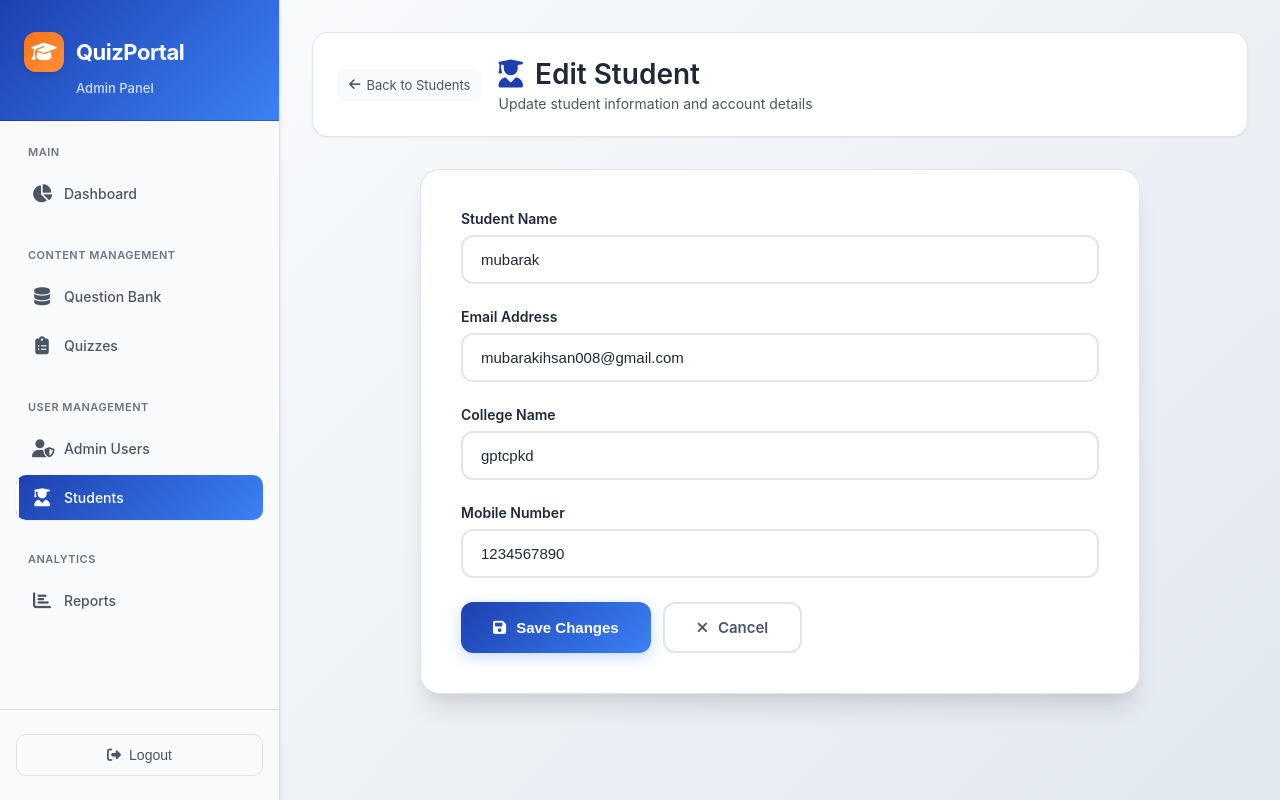
After one commit to IhsanMubarak18/Quizapp, a Django app: page /admin-panel/students/4/edit/ in a window 1280 px wide. The commit adds this page. Run offline with Django 3.2, Linux system fonts and the light colour scheme; a user stored in the database is signed in; data comes from the database, SQL or seed files in the repository.

Commit message:
student view problem solved

```diff
--- /dev/null
+++ b/video_app/templates/admin_panel/edit_student.html
@@ -0,0 +1,229 @@
+{% extends "admin_panel/base_admin.html" %}
+{% block title %}Edit Student — Admin{% endblock %}
+{% block extra_css %}
+<link rel="stylesheet" href="https://cdnjs.cloudflare.com/ajax/libs/font-awesome/6.4.0/css/all.min.css">
+<style>
+    .page-header {
+        display: flex;
+        align-items: center;
+        gap: 16px;
+        margin-bottom: 32px;
+        padding: 24px;
+        background: var(--bg-card);
+        border-radius: 16px;
+        border: 1px solid var(--border-light);
+        box-shadow: var(--shadow-sm);
+    }
+
+    .back-link {
+        background: var(--bg-hover);
+        border-radius: 8px;
+        padding: 8px 12px;
+        color: var(--text-secondary);
+        font-size: 13px;
+        text-decoration: none;
+        transition: all 0.2s ease;
+        display: inline-flex;
+        align-items: center;
+        gap: 6px;
+    }
+
+    .back-link:hover {
+        background: var(--brand-orange);
+        color: white;
+        transform: translateY(-1px);
+    }
+
+    .page-title {
+        font-size: 28px;
+        font-weight: 600;
+        color: var(--text-primary);
+        margin-bottom: 4px;
+        display: flex;
+        align-items: center;
+        gap: 12px;
+    }
+
+    .page-subtitle {
+        font-size: 14px;
+        color: var(--text-secondary);
+    }
+
+    .form-card {
+        background: var(--bg-card);
+        border: 1px solid var(--border-light);
+        border-radius: 20px;
+        padding: 40px;
+        box-shadow: 0 20px 25px -5px rgba(0, 0, 0, 0.1), 0 10px 10px -5px rgba(0, 0, 0, 0.04);
+        max-width: 720px;
+        margin: 0 auto 40px auto;
+        position: relative;
+        overflow: hidden;
+    }
+
+    .form-group {
+        margin-bottom: 24px;
+    }
+
+    .form-label {
+        display: block;
+        font-size: 14px;
+        font-weight: 600;
+        color: var(--text-primary);
+        margin-bottom: 8px;
+    }
+
+    .form-input {
+        width: 100%;
+        padding: 14px 18px;
+        border: 2px solid var(--border-light);
+        border-radius: 12px;
+        font-size: 15px;
+        transition: all 0.3s ease;
+        background: var(--bg-card);
+        color: var(--text-primary);
+        position: relative;
+    }
+
+    .form-input:focus {
+        outline: none;
+        border-color: var(--brand-orange);
+        box-shadow: 0 0 0 4px rgba(249, 115, 22, 0.1);
+        transform: translateY(-2px);
+    }
+
+    .form-actions {
+        display: flex;
+        gap: 12px;
+    }
+
+    .btn {
+        padding: 14px 32px;
+        border-radius: 12px;
+        font-size: 15px;
+        font-weight: 600;
+        text-decoration: none;
+        border: none;
+        cursor: pointer;
+        transition: all 0.3s ease;
+        display: inline-flex;
+        align-items: center;
+        gap: 10px;
+        position: relative;
+        overflow: hidden;
+    }
+
+    .btn::before {
+        content: '';
+        position: absolute;
+        top: 50%;
+        left: 50%;
+        width: 0;
+        height: 0;
+        border-radius: 50%;
+        background: rgba(255, 255, 255, 0.2);
+        transform: translate(-50%, -50%);
+        transition: width 0.6s, height 0.6s;
+    }
+
+    .btn:hover::before {
+        width: 300px;
+        height: 300px;
+    }
+
+    .btn-primary {
+        background: linear-gradient(135deg, var(--brand-blue), var(--primary-medium));
+        color: white;
+        box-shadow: 0 4px 15px rgba(59, 130, 246, 0.3);
+    }
+
+    .btn-primary:hover {
+        background: linear-gradient(135deg, var(--primary-medium), var(--brand-blue));
+        transform: translateY(-3px);
+        box-shadow: 0 8px 25px rgba(59, 130, 246, 0.4);
+    }
+
+    .btn-outline {
+        background: transparent;
+        border: 2px solid var(--border-light);
+        color: var(--text-secondary);
+    }
+
+    .btn-outline:hover {
+        background: var(--bg-hover);
+        border-color: var(--brand-orange);
+        color: var(--brand-orange);
+        transform: translateY(-2px);
+    }
+
+    @media (max-width: 768px) {
+        .form-actions {
+            flex-direction: column;
+        }
+
+        .page-header {
+            flex-direction: column;
+            align-items: stretch;
+            gap: 16px;
+        }
+    }
+</style>
+{% endblock %}
+{% block admin_content %}
+<!-- Page Header -->
+<div class="page-header">
+    <a href="{% url 'video_app:admin_students' %}" class="back-link">
+        <i class="fas fa-arrow-left"></i>
+        Back to Students
+    </a>
+    <div>
+        <div class="page-title">
+            <i class="fas fa-user-graduate" style="color: var(--brand-blue);"></i>
+            Edit Student
+        </div>
+        <div class="page-subtitle">Update student information and account details</div>
+    </div>
+</div>
+
+<!-- Edit Student Form -->
+<div class="form-card">
+    <form method="post">
+        {% csrf_token %}
+
+        <div class="form-group">
+            <label class="form-label" for="student_name">Student Name</label>
+            <input type="text" name="student_name" id="student_name"
+                   class="form-input" value="{{ student_profile.student_name }}" required>
+        </div>
+
+        <div class="form-group">
+            <label class="form-label" for="email">Email Address</label>
+            <input type="email" name="email" id="email"
+                   class="form-input" value="{{ user.email }}" required>
+        </div>
+
+        <div class="form-group">
+            <label class="form-label" for="college_name">College Name</label>
+            <input type="text" name="college_name" id="college_name"
+                   class="form-input" value="{{ student_profile.college_name }}" required>
+        </div>
+
+        <div class="form-group">
+            <label class="form-label" for="mobile_number">Mobile Number</label>
+            <input type="tel" name="mobile_number" id="mobile_number"
+                   class="form-input" value="{{ student_profile.mobile_number }}" required>
+        </div>
+
+        <div class="form-actions">
+            <button type="submit" class="btn btn-primary">
+                <i class="fas fa-save"></i>
+                Save Changes
+            </button>
+            <a href="{% url 'video_app:admin_students' %}" class="btn btn-outline">
+                <i class="fas fa-times"></i>
+                Cancel
+            </a>
+        </div>
+    </form>
+</div>
+{% endblock %}
--- a/video_app/templates/student/quiz_result.html
+++ b/video_app/templates/student/quiz_result.html
@@ -524,8 +524,8 @@
 
     .answer-row {
         display: flex;
-        justify-content: space-between;
         align-items: center;
+        gap: 8px;
         margin-bottom: 4px;
     }
 
--- a/video_app/urls.py
+++ b/video_app/urls.py
@@ -46,6 +46,7 @@ urlpatterns = [
 
     # ── Students ───────────────────────────────────────────────────
     path('admin-panel/students/', views.admin_students, name='admin_students'),
+    path('admin-panel/students/<int:user_id>/edit/', views.admin_edit_student, name='admin_edit_student'),
     path('admin-panel/students/<int:user_id>/delete/', views.admin_delete_student, name='admin_delete_student'),
     path('admin-panel/students/pdf/', views.admin_students_pdf, name='admin_students_pdf'),
 
--- a/video_app/views.py
+++ b/video_app/views.py
@@ -735,6 +735,35 @@ def admin_delete_student(request, user_id):
 
 
 @staff_required
+def admin_edit_student(request, user_id):
+    user = get_object_or_404(get_user_model(), id=user_id)
+    student_profile = getattr(user, 'student_profile', None)
+
+    if not student_profile:
+        messages.error(request, "Student profile not found.")
+        return redirect('video_app:admin_students')
+
+    if request.method == 'POST':
+        # Update user email
+        user.email = request.POST.get('email', user.email)
+        user.save()
+
+        # Update student profile
+        student_profile.student_name = request.POST.get('student_name', student_profile.student_name)
+        student_profile.college_name = request.POST.get('college_name', student_profile.college_name)
+        student_profile.mobile_number = request.POST.get('mobile_number', student_profile.mobile_number)
+        student_profile.save()
+
+        messages.success(request, f"Student '{student_profile.student_name}' updated successfully.")
+        return redirect('video_app:admin_students')
+
+    return render(request, 'admin_panel/edit_student.html', {
+        'user': user,
+        'student_profile': student_profile
+    })
+
+
+@staff_required
 def admin_students_pdf(request):
 
     selected_college = request.GET.get('college', '')
```
Also changed, not shown: video_app/templates/admin_panel/students.html (+12 -5 lines), video_app/templates/student/quiz_attempt.html (+181 -31 lines).
